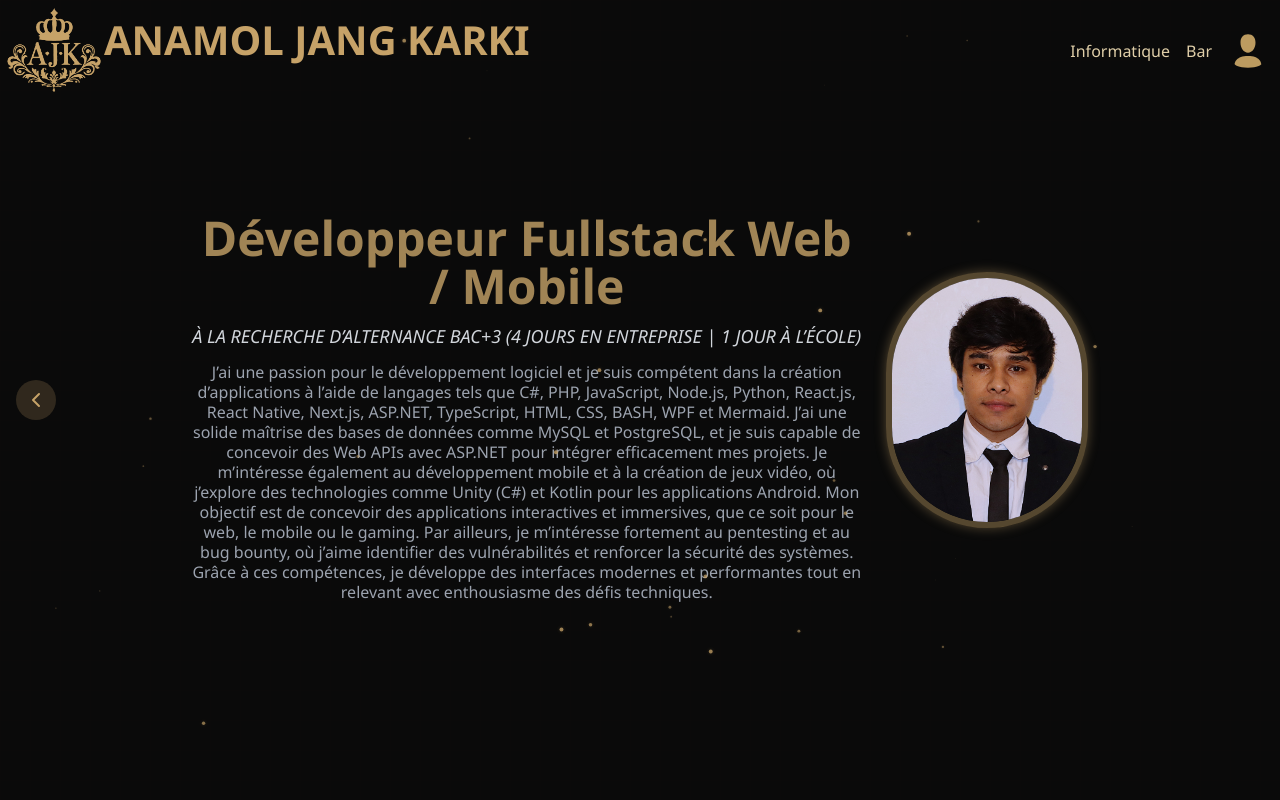
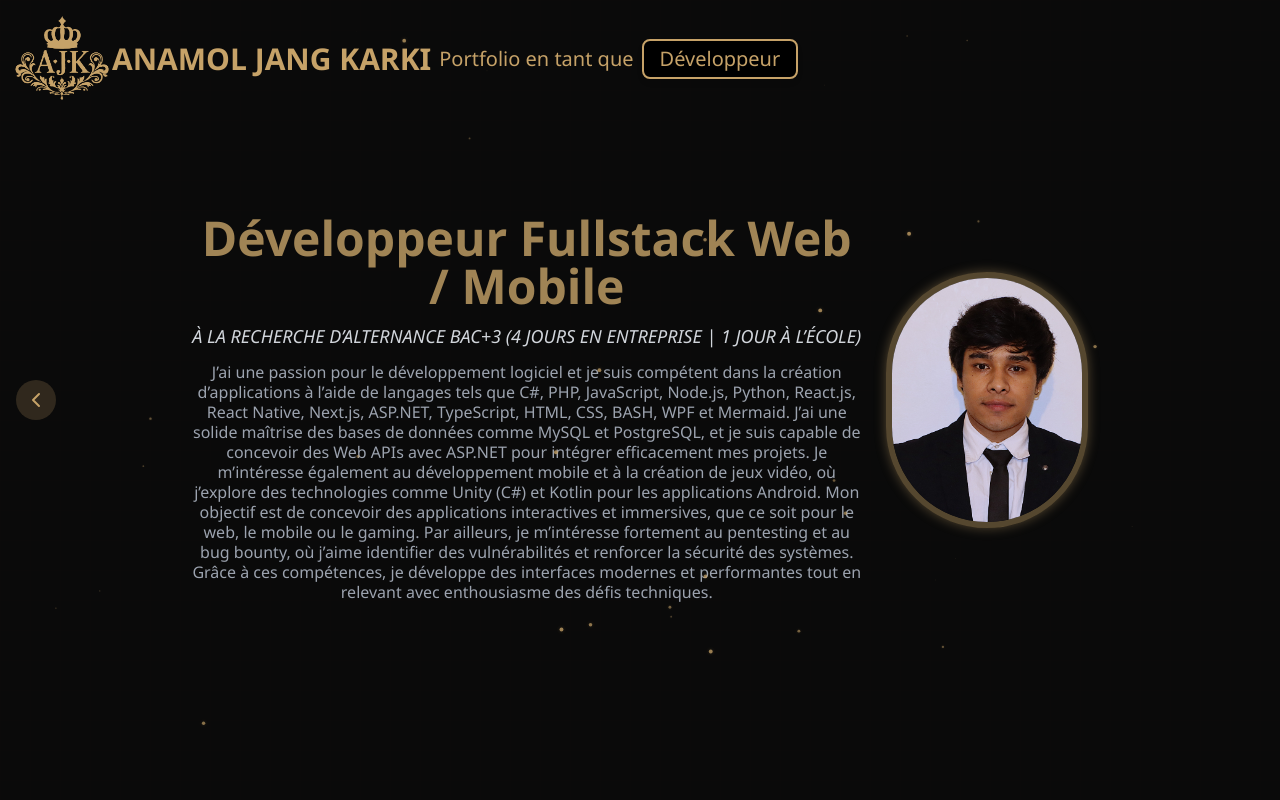
Before and after one commit to ajk-5/Anamolkarki, a Next.js app: page / in a window 1280 px wide. Shown: the top 800 px of the page. Built offline with nearby package versions, Linux system fonts and the light colour scheme.

Commit message:
updated dropdown menu for homepage

```diff
--- a/src/app/page.tsx
+++ b/src/app/page.tsx
@@ -81,7 +81,7 @@ const skills: Skills = {
     { name: "TRAVAIL D’ÉQUIPE", icon: '<svg xmlns="http://www.w3.org/2000/svg" width="16" height="16" viewBox="0 0 24 24" fill="none" stroke="#c6a268" stroke-width="2" stroke-linecap="round" stroke-linejoin="round"><path d="M17 21v-2a4 4 0 0 0-4-4H5a4 4 0 0 0-4 4v2"/><circle cx="9" cy="7" r="4"/><path d="M23 21v-2a4 4 0 0 0-3-3.87"/><path d="M16 3.13a4 4 0 0 1 0 7.75"/></svg>' },
     { name: "GESTION DU TEMPS", icon: '<svg xmlns="http://www.w3.org/2000/svg" width="16" height="16" viewBox="0 0 24 24" fill="none" stroke="#c6a268" stroke-width="2" stroke-linecap="round" stroke-linejoin="round"><circle cx="12" cy="12" r="10"/><polyline points="12 6 12 12 16 14"/></svg>' },
   ],
-  tools: ["PHOTOSHOP", "SUITES COLLABORATIVES", "FIGMA/CANVA", "JIRA/TRELLO", "GIT"],
+  tools: ["PHOTOSHOP", "SUITES COLLABORATIVES", "FIGMA/CANVA", "JIRA/TRELLO", "GITHUB/GITLAB", "DOCKER",],
 };
 
 export default function Home() {
--- a/src/app/user/page.tsx
+++ b/src/app/user/page.tsx
@@ -3,7 +3,7 @@ import RegistrationForm from "@/components/RegistrationForm";
 import type { Metadata } from "next";
 export const metadata: Metadata = {
   title: "log in",
-  description: "my pbbcvbvcbvce",
+  description: "my login",
 };
 
 export default function User() {
--- a/src/components/NavBar.tsx
+++ b/src/components/NavBar.tsx
@@ -1,70 +1,69 @@
-import React from "react";
+"use client";
+
+import React, { useEffect, useState } from "react";
 import Link from "next/link";
 import Image from "next/image";
+import { usePathname } from "next/navigation";
 
-const navItems = [
-  { href: "/", label: "Informatique" },
-  { href: "/Bar", label: "Bar" },
-  { href: "/user", label: <Image
-    src="/images/user.svg"
-    alt="menu"
-    width={40}
-    height={40}
-  /> },
-
-
+// Dropdown items
+const dropdownItems = [
+  { href: "/", label: "Développeur" },
+  { href: "/Bar", label: "Barman" },
 ];
 
+// NavBar component
 const NavBar: React.FC = () => {
+  const pathname = usePathname();
+  const [isMounted, setIsMounted] = useState(false);
+
+  useEffect(() => {
+    setIsMounted(true);
+  }, []);
+
+  const selectedRole = isMounted ? (pathname === "/Bar" ? "Barman" : "Développeur") : "Développeur";
+
   return (
-    <nav className="fixed top-0 left-0 w-full z-50 p-1 ">
-        <div style={{
-          display: "flex",
-          alignItems: "center",
-          justifyContent: "space-between",
-          gap: "0.5rem",
-        }}>
-            <div className="inline-flex items-center gap-2">
-<Link href="/">
+    <nav className="fixed top-0 left-0 w-full z-50 p-3 bg-transparent">
+      <div className="flex items-center gap-2">
+        {/* Logo and Name */}
+        <div className="flex items-center gap-2">
+          <Link href="/" className="flex items-center">
             <Image
-    className="inline-flex items-center w-[80px] md:w-[100px] h-auto"
+              className="w-[60px] md:w-[80px] lg:w-[100px] h-auto"
               src="/images/logo.png"
               alt="Anamol Karki Logo"
-    width={80}
+              width={100}
               height={100}
+            />
+            <h1 className="hidden md:inline text-lg md:text-2xl lg:text-3xl font-semibold text-gold">
+              ANAMOL JANG KARKI
+            </h1>
+          </Link>
+        </div>
 
-  />
-  <h1 className="text-[2.5rem] font-semibold text-gold  hidden md:inline">ANAMOL JANG KARKI</h1>
-</Link>
+        {/* Navigation */}
+        <ul className="flex items-center space-x-4">
+          <li className="text-sm md:text-lg lg:text-xl text-gold relative group flex items-center">
+            Portfolio en tant que
+            <div className="relative ml-2">
+              <span
+                className="inline-block px-4 py-1 bg-black border-2 border-gold rounded-lg shadow-md text-base md:text-lg lg:text-xl transition duration-300 cursor-pointer"
+              >
+                {selectedRole}
+              </span>
 
-</div>
-      <ul
-        style={{
-          display: "flex",
-          alignItems: "center",
-          justifyContent: "space-between",
-          gap: "0rem",
-        }}
-      >
-        {navItems.map((item, index) => (
-          <li
-          className="text-sm md:text-base lg:text-md text-gold"
-            key={index}
-            style={{
-              display: "inline-flex",
-              width: "auto",
-              padding: "0.5rem",
-              color: "#dfcea8",
-            }}
-          >
-            <Link
-              href={item.href}
-              style={{ textDecoration: "none", color: "inherit" }}
-            >
+              {/* Dropdown Menu */}
+              <ul className="absolute top-full left-0 mt-1 bg-black border border-gray-600 rounded-md shadow-lg opacity-0 group-hover:opacity-100 transform scale-y-0 group-hover:scale-y-100 origin-top transition duration-300">
+                {dropdownItems.map((item, index) => (
+                  <li key={index} className="text-sm md:text-base text-gold hover:bg-gray-700 p-2">
+                    <Link href={item.href} className="block w-full text-center">
                       {item.label}
                     </Link>
                   </li>
                 ))}
+              </ul>
+            </div>
+          </li>
         </ul>
       </div>
     </nav>
```
Lines whose indentation alone changed are shown as unchanged.
